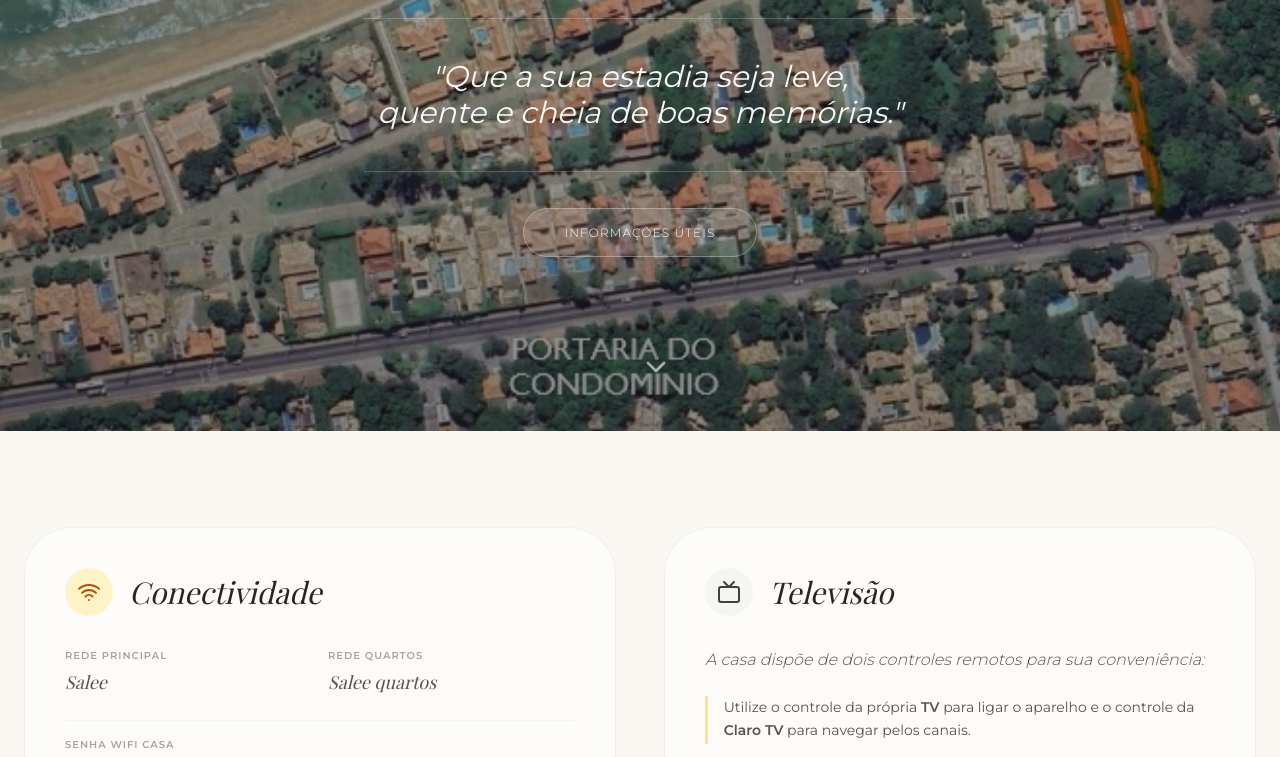
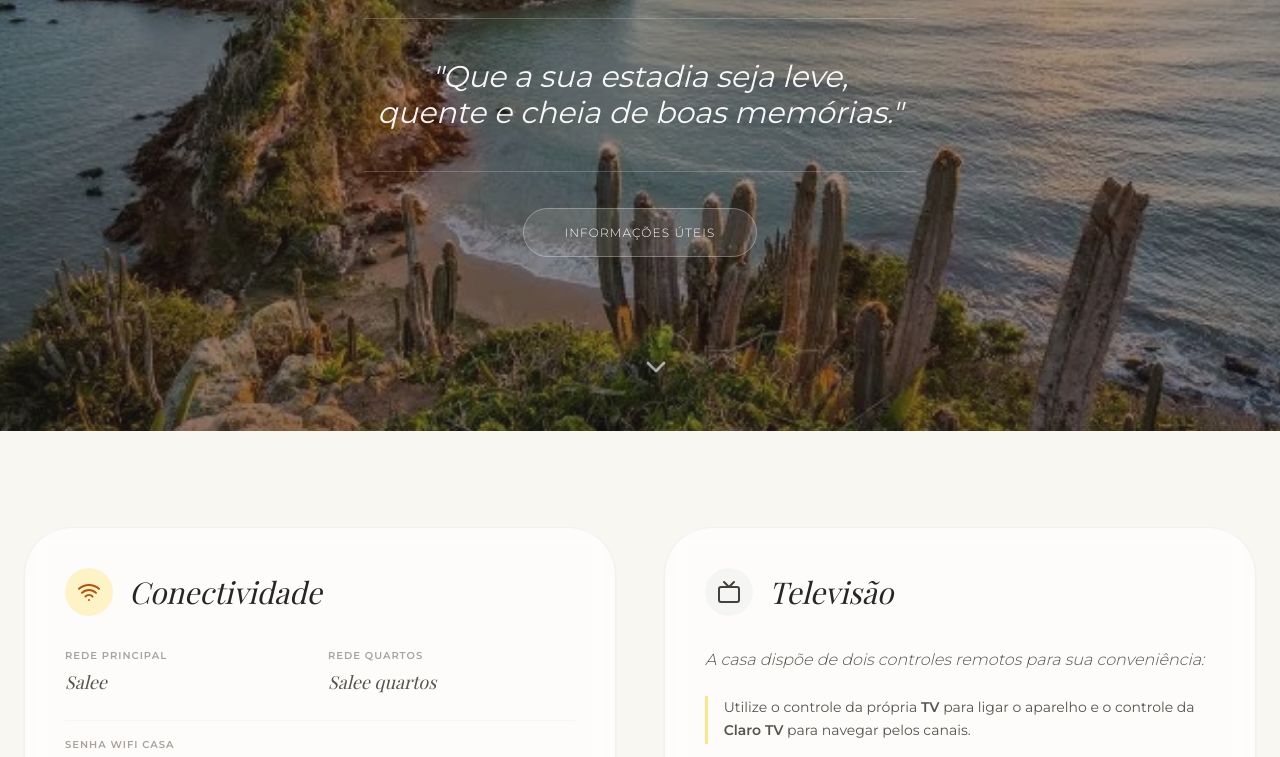
Before and after one commit to panarodias/guia-da-Casa-Salee, a plain HTML site: page index.html in a window 1280 px wide. Shown: the part 369-1126 px from the top of the page. Drawn offline with nearby package versions, Linux system fonts and the light colour scheme; a web font is replaced by a local one.

Commit message:
Update index.html

```diff
--- a/index.html
+++ b/index.html
@@ -44,7 +44,7 @@
     <!-- Seção de Abertura (Hero) -->
     <header class="relative h-screen flex items-center justify-center overflow-hidden">
         <!-- Imagem de Capa (Pôr do Sol do Guia da Cidade) -->
-        <img src="image_c038e1.jpg"
+        <img src="image_c03bec.jpg"
              onerror="this.src='https://images.unsplash.com/photo-1590508115622-4a0b36873b2a?auto=format&fit=crop&q=80&w=2000'"
              alt="[Pôr do sol em Armação dos Búzios]"
              class="absolute inset-0 w-full h-full object-cover scale-105">
@@ -295,4 +295,5 @@
         lucide.createIcons();
     </script>
 </body>
+
 </html>
```
